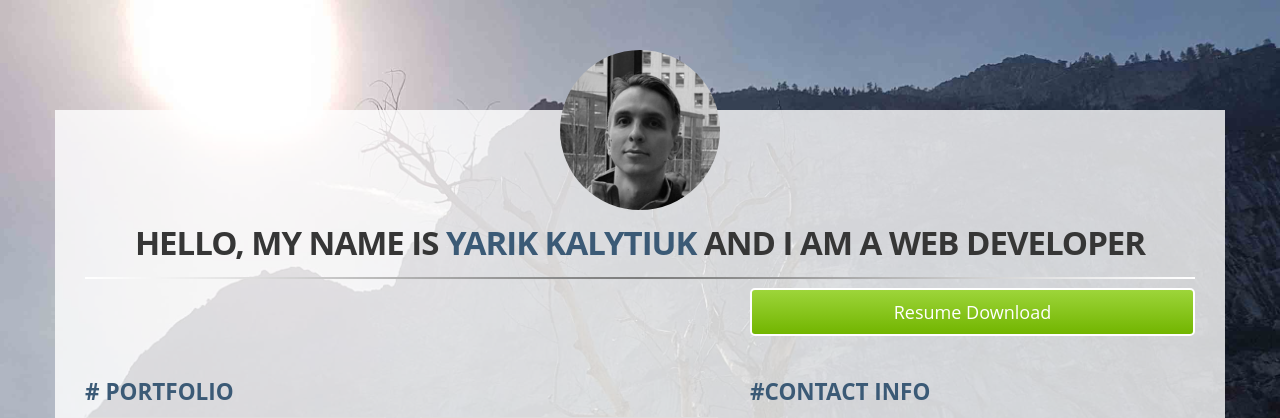
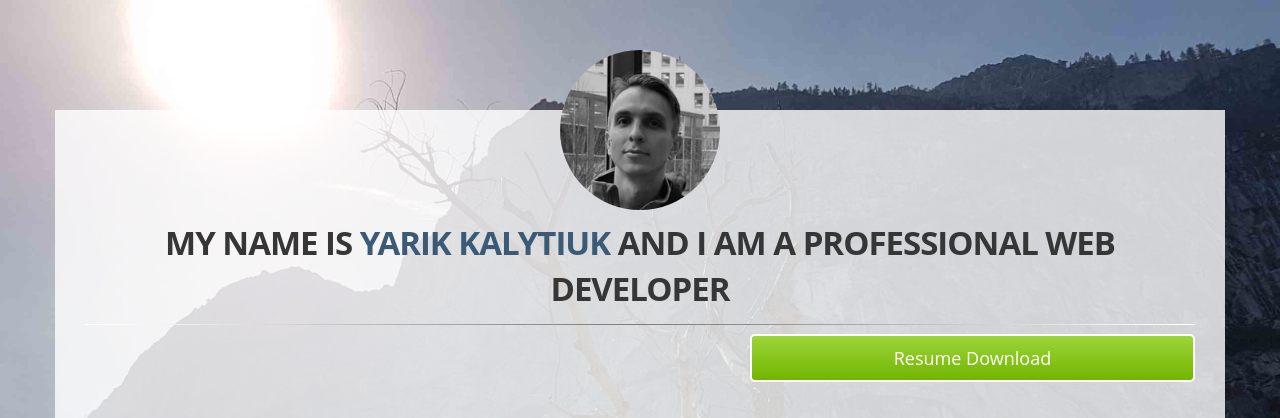
Before and after one commit to chosenman/yarik-kalytiuk.com, a PHP site: page / in a window 1280 px wide. Shown: the top 418 px of the page. Run offline with PHP 8.4, Linux system fonts and the light colour scheme.

Commit message:
changed a grammar a little bit

```diff
--- a/index.php
+++ b/index.php
@@ -32,7 +32,7 @@
        <img src="img/person.png" class="profile-image" >
 
       <header>
-        <h1>Hello, my name is <strong>Yarik Kalytiuk</strong> and I am a Web Developer</h1>
+        <h1>my name is <strong>Yarik Kalytiuk</strong> and I am a professional Web Developer</h1>
       </header>
 
       <img src="img/line.png" class="line">
```
